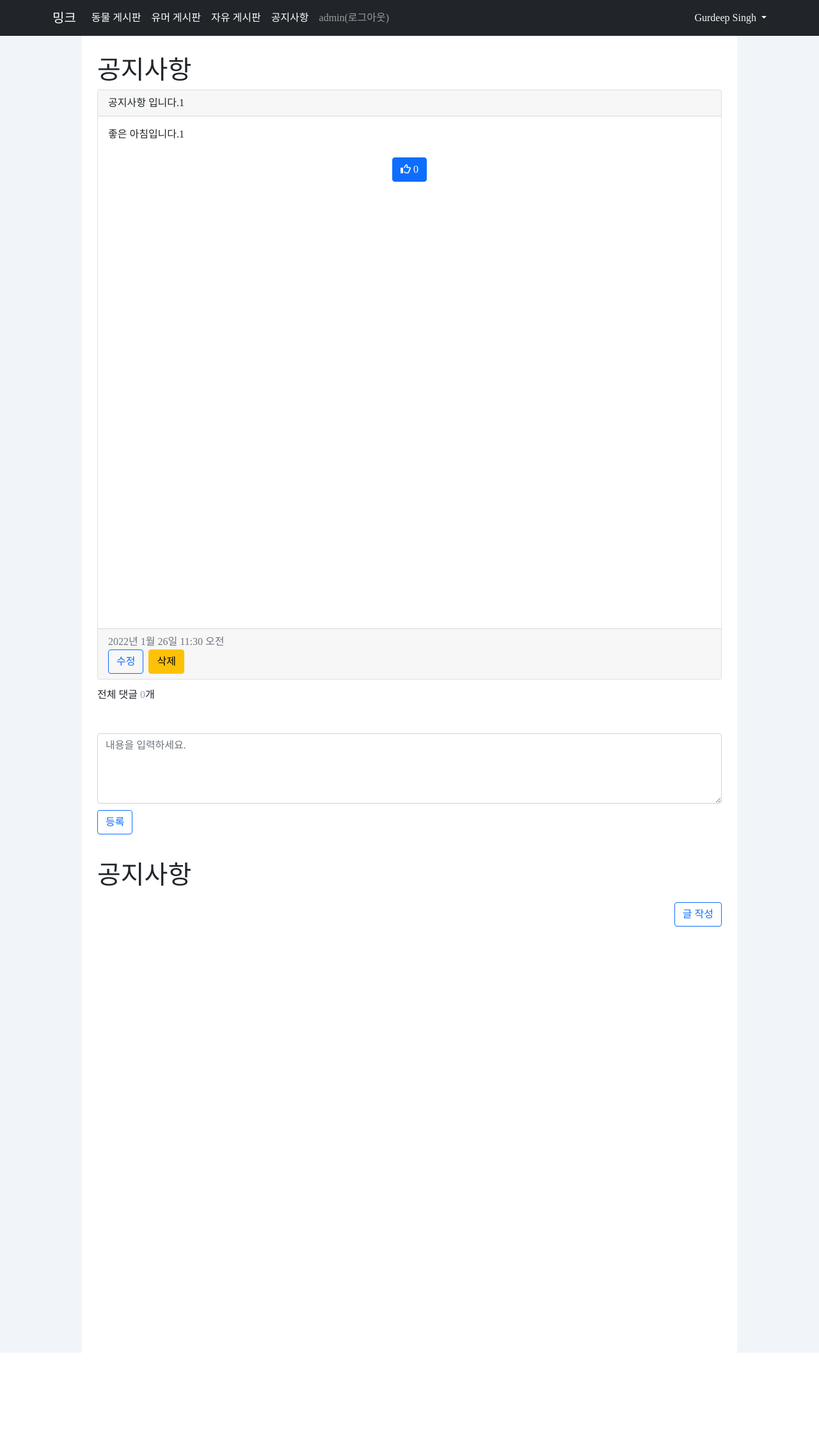
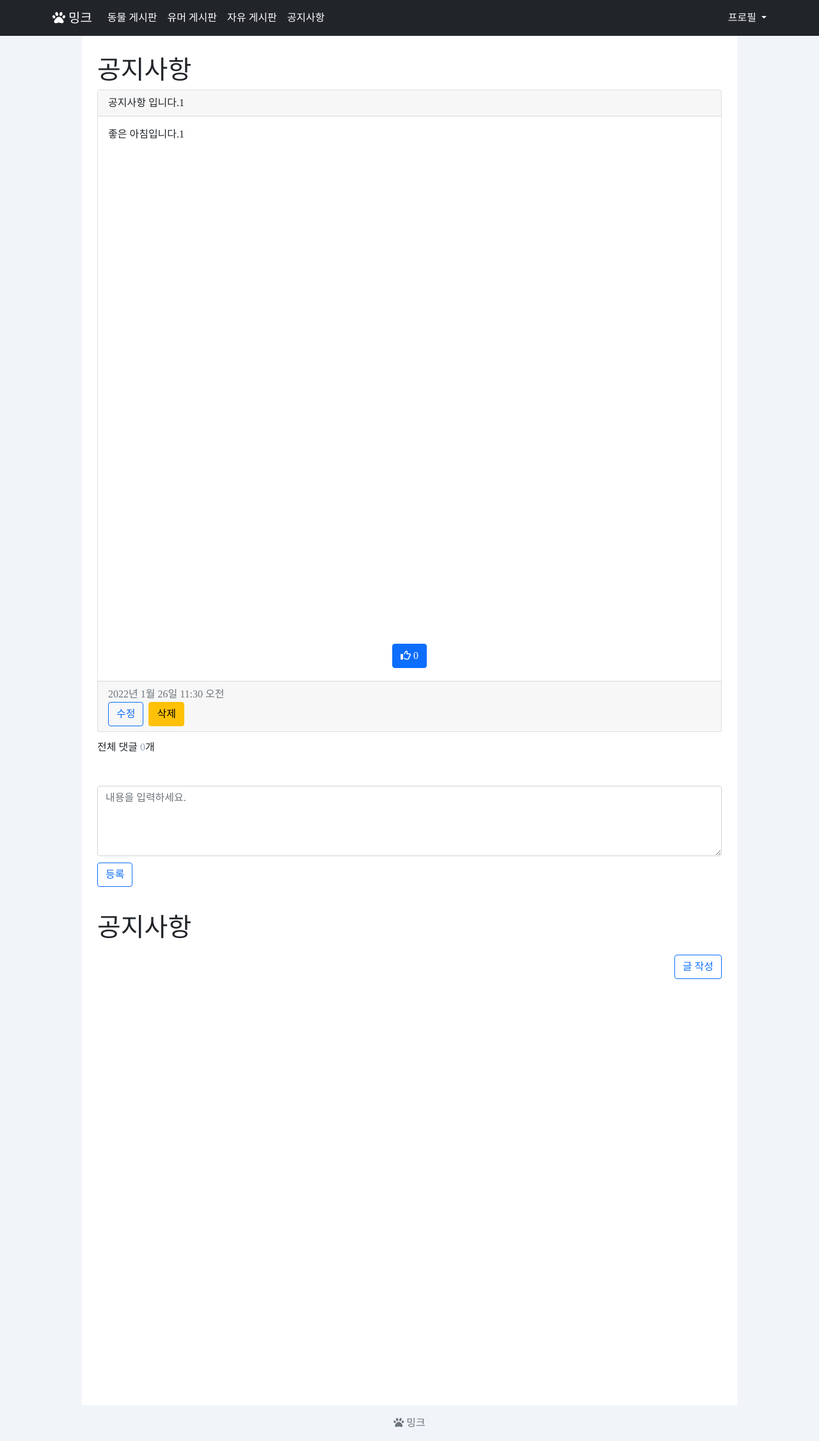
Before and after one commit to rlaalsrbaa/sadsad, a Django app: page /board/1/article/1/comment/write/ in a window 1280 px wide. Shown: the whole page at 64% size. Before the commit the page ends 2114 px from the top, so only its background shows below. Run offline with Django 4.2, Linux system fonts and the light colour scheme; a user stored in the database is signed in; data comes from the database, SQL or seed files in the repository; data that the repository does not hold is empty; some libraries are stand-ins or nearby versions; some web fonts are replaced.

Commit message:
상세페이지 디자인 완료 및 자잘한 디자인 개선

```diff
--- a/accounts/templates/accounts/login.html
+++ b/accounts/templates/accounts/login.html
@@ -1,9 +1,10 @@
 {% extends "layout.html" %}
 {% block content %}
+<div class="t-bg-slate-100 t-h-screen	">
 <div class="container">
     <div class="row"></div>
     <div class="col-md-4 offset-md-4">
-        <div class="login-form bg-light mt-4 p-4">
+        <div class="login-form t-bg-white mt-4 p-4">
             <form method="post" action="{% url 'accounts:login' %}" class="row g-3">
                 <h4>Welcome Back</h4>
                 <hr>
@@ -41,5 +42,5 @@
     </div>
 </div>
 </div>
-
+</div>
 {% endblock %}
--- a/base/templates/home/main.html
+++ b/base/templates/home/main.html
@@ -34,7 +34,7 @@
                         <div class="t-mb-1 t-cursor-pointer t-border-b-2 border-indigo-500"
                              onclick="location.href='{% url 'board:detail' humor.board_id humor.id%}'">
                             <div class=" t-w-max">
-                                <span class="text-base t-h-5 t-leading-1">{{ humor.subject}}</span>
+                                <span class="text-base t-h-5 t-leading-1">{{ humor.subject }}</span>
                                 <span class="t-text-xs t-text-blue-600/75">{{ humor.comment.count}}</span>
                             </div>
                         </div>
@@ -47,7 +47,7 @@
                 {% if free_index %}
                 <div style="width:450px;" class="t-mr-3">
                     <a href="{% url 'board:category' 2 %}"
-                       class="t-text-teal-400 fs-1 t-my-2 t-border-b-2 t-border-black t-w-max">유머 게시판</a>
+                       class="t-text-teal-400 fs-1 t-my-2 t-border-b-2 t-border-black t-w-max">자유 게시판</a>
                     <div>
                         {% for free in free_index %}
                         <div class="t-mb-1 t-cursor-pointer t-border-b-2 border-indigo-500"
--- a/base/templates/layout.html
+++ b/base/templates/layout.html
@@ -36,7 +36,7 @@
     <nav class="navbar navbar-expand-lg navbar-dark bg-dark">
         <div class="container">
             <!-- Site Logo Here -->
-            <a class="navbar-brand" href="{%url 'index' %}">밍크</a>
+            <a class="navbar-brand" href="{%url 'index' %}"><i class="fas fa-paw"></i> 밍크</a>
             <!-- Mobile Toggle Button -->
             <button class="navbar-toggler" type="button" data-bs-toggle="collapse" data-bs-target="#navbarMobileToggle"
                     aria-controls="navbarMobileToggle" aria-expanded="false" aria-label="Toggle navigation">
@@ -45,43 +45,42 @@
             <div class="collapse navbar-collapse" id="navbarMobileToggle">
                 <ul class="navbar-nav me-auto mb-2 mb-lg-0">
                     <li class="nav-item">
-                        <a class="nav-link active" aria-current="page" href="{% url 'board:category' 4%}">동물 게시판</a>
+                        <a class="nav-link active t-w-fit" aria-current="page" href="{% url 'board:category' 4%}">동물 게시판</a>
                     </li>
                     <li class="nav-item">
-                        <a class="nav-link active" aria-current="page" href="{% url 'board:category' 3%}">유머 게시판</a>
+                        <a class="nav-link active t-w-fit" aria-current="page" href="{% url 'board:category' 3%}">유머 게시판</a>
                     </li>
                     <li class="nav-item">
-                        <a class="nav-link active" aria-current="page" href="{% url 'board:category' 2%}">자유 게시판</a>
+                        <a class="nav-link active t-w-fit" aria-current="page" href="{% url 'board:category' 2%}">자유 게시판</a>
                     </li>
                     <li class="nav-item">
-                        <a class="nav-link active" aria-current="page" href="{% url 'board:category' 1%}">공지사항</a>
-                    </li>
-                    <li class="nav-item">
-                        {% if user.is_authenticated %}
-                        <a class="nav-link" href="{% url 'accounts:logout' %}">{{ user.username }}(로그아웃)</a>
-                        {% else %}
-                        <a class="nav-link" href="{% url 'accounts:login'%}?next={{ request.path }}">로그인</a>
-                        {% endif %}
+                        <a class="nav-link active t-w-fit" aria-current="page" href="{% url 'board:category' 1%}">공지사항</a>
                     </li>
                 </ul>
 
                 <!-- Right Side -->
+
+                {% if user.is_authenticated %}
                 <div class="btn-group float-end">
-                    <a href="#" class="dropdown-toggle text-decoration-none text-light" data-bs-toggle="dropdown">
+                    <a href="#"
+                       class="dropdown-toggle text-decoration-none text-light" data-bs-toggle="dropdown">
                         <i class="bi bi-person-circle"></i>
-                        <span>Gurdeep Singh</span>
+                        <span> 프로필 </span>
                     </a>
                     <ul class="dropdown-menu dropdown-menu-end">
-                        <li><a href="#" class="dropdown-item"><i class="bi bi-lock-fill"></i> Change Password</a></li>
+                        <li><a class="dropdown-item" href="{% url 'accounts:logout' %}"><i class="bi bi-gear-fill"></i>로그아웃</a>
+                        </li>
                         <li><a href="#" class="dropdown-item"><i class="bi bi-gear-fill"></i> Admin Setion</a></li>
                         <li><a href="#" class="dropdown-item"><i class="bi bi-gear-wide-connected"></i> IMAP
                             Settings</a></li>
                         <li>
                             <hr class="dropdown-divider">
                         </li>
-                        <li><a href="#" class="dropdown-item"><i class="bi bi-box-arrow-right"></i> Sign out</a></li>
                     </ul>
                 </div>
+                {% else %}
+                <a href="{% url 'accounts:login'%}?next={{ request.path }}" class="t-w-fit nav-link">로그인</a>
+                {% endif %}
             </div>
         </div>
     </nav>
@@ -89,5 +88,11 @@
 {%block content%}
 {%endblock%}
 
+<footer class="footer py-3 t-bg-slate-100">
+    <div class="container t-text-center">
+        <span class="text-muted"><i class="fas fa-paw"></i> 밍크</span>
+    </div>
+</footer>
+
 </body>
 </html>
--- a/board/models.py
+++ b/board/models.py
@@ -55,6 +55,7 @@ class Comment(models.Model):
     article = models.ForeignKey(Article, on_delete=models.CASCADE, related_name='comment')
     is_modify = models.BooleanField('수정 가능 여부', default=False)
     voter = models.ManyToManyField(User, related_name='voter_comment')
+
     def __str__(self):
         return self.content
 
--- a/board/templates/board/article_detail.html
+++ b/board/templates/board/article_detail.html
@@ -14,12 +14,12 @@
                 <img src="{{ article.photo.url }}" alt="" height="600">
                 <br>
                 {% endif %}
-                <div class="t-w-full t-flex t-justify-center">
-                    <button class="t-mt-6 btn btn-primary like" name="{{article.id}}"><i class="far fa-thumbs-up"
+            </div>
+            <div class="t-w-full t-flex t-justify-center t-mb-5">
+                <button class=" t-m-auto t-mt-6 btn btn-primary like" name="{{article.id}}"><i class="far fa-thumbs-up"
                                                                                                style="display:inline;"></i>
                     <p id="count-{{ article.id }}" style="display:inline;">{{ article.voter.all.count }}</p>
                 </button>
-                </div>
             </div>
             <div class="card-footer text-muted">
                 {{article.reg_date}}
@@ -198,6 +198,7 @@
 
 
 
+
 </script>
 </div>
 {% endblock%}
```
Also changed, not shown: accounts/views.py (+16 -8 lines), board/templates/board/article_list.html (+7 -5 lines), base/static/tailwind.output.css, board/migrations/0002_article.py, board/migrations/0003_comment.py. Lines whose indentation alone changed are shown as unchanged.
